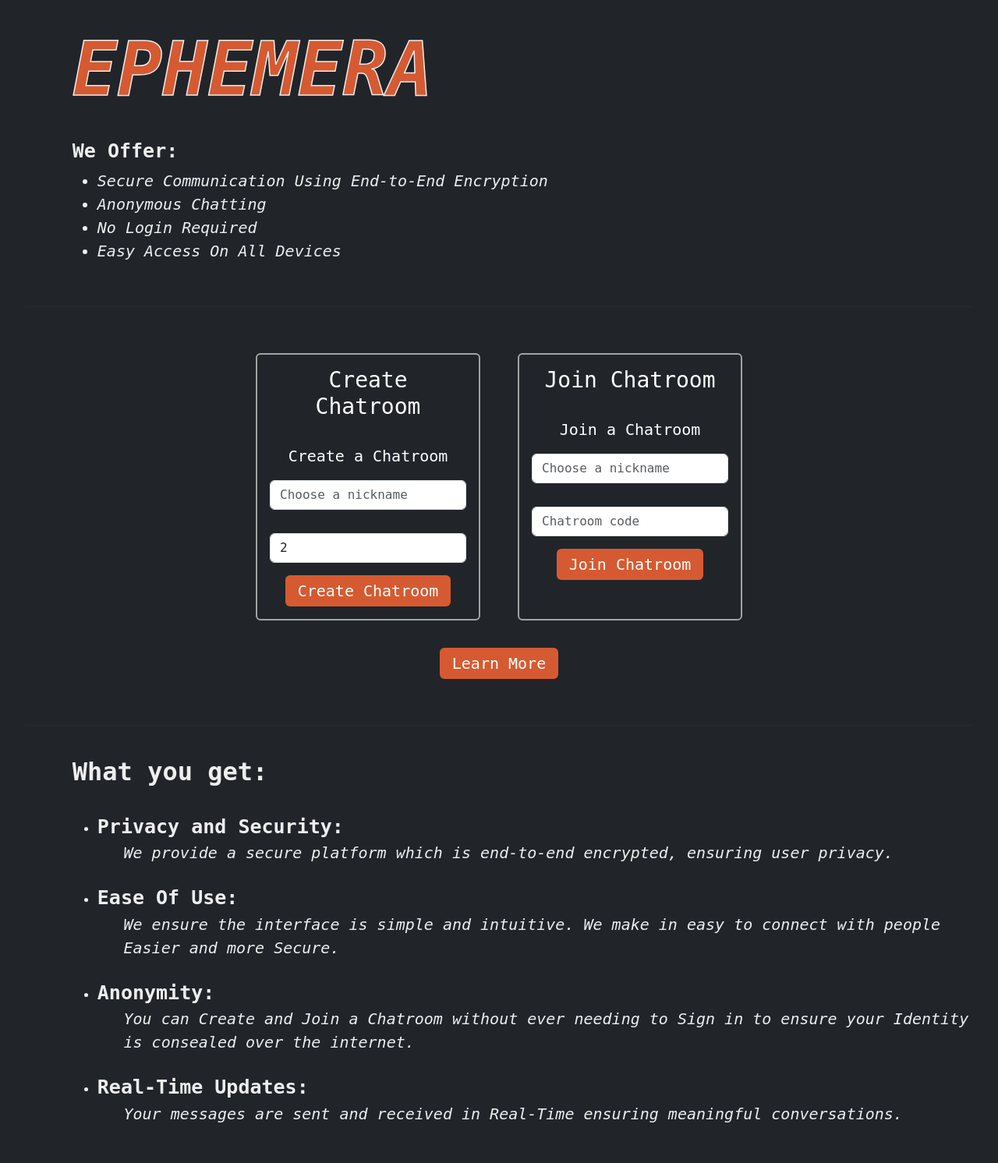
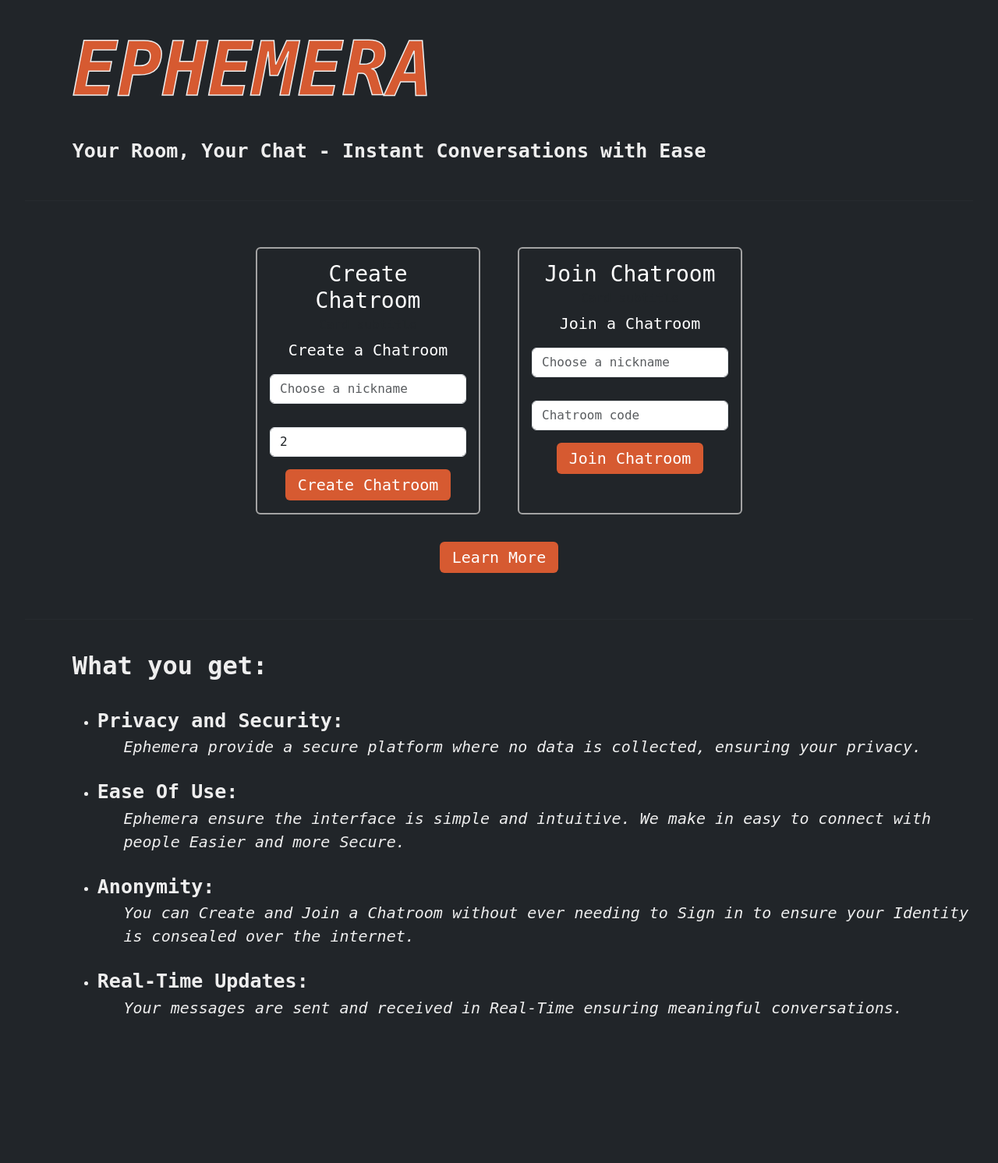
Before and after one commit to SanketJawali/PrivateChatroom, a Flask app: page / in a window 1280 px wide. Shown: the part 82-1574 px from the top of the page at 78% size. After the commit the page ends 1386 px from the top, so only its background shows below. Run offline with Flask 3, Linux system fonts and the light colour scheme.

Commit message:
Final Commit

```diff
--- a/app.py
+++ b/app.py
@@ -8,7 +8,7 @@ from datetime import timedelta
 
 # Configure application
 app = Flask(__name__)
-app.config['SECRET_KEY'] = 'code'
+app.config['SECRET_KEY'] = 'very_secret_code'
 socketio = SocketIO(app)
 app.config['PERMANENT_SESSION_LIFETIME'] = timedelta(days=7)
 
@@ -69,7 +69,13 @@ def create():
 def homepage():
     """ View Homepage """
 
-    return render_template("homepage.html")
+    create_error = ""
+    create_error = session.pop("create_error", None)
+
+    join_error = ""
+    join_error = session.pop("join_error", None)
+
+    return render_template("homepage.html", join_error=join_error, create_error=create_error)
 
 
 @app.route("/index")
@@ -82,7 +88,10 @@ def index():
     join_error = ""
     join_error = session.pop("join_error", None)
 
-    return render_template("index.html", username=session.get("username"), join_error=join_error, create_error=create_error)
+    common_error = ""
+    common_error = session.pop("error_message", None)
+
+    return render_template("index.html", username=session.get("username"), join_error=join_error, create_error=create_error, common_error=common_error)
 
 
 @app.route("/join", methods=["GET", "POST"])
@@ -245,16 +254,13 @@ def room():
 
     room = session.get("room")
 
-    if not room:
-        msg = "No Room found"
-        return render_template("index.html", common_error=msg)
-
     # Ensure that the room code is valid and exists in the `rooms` dictionary
     if room not in rooms:
-        msg = "Room does not exist"
-        return render_template("index.html", common_error=msg)
+        session["common_error"] = "Room does not exist"
+        if session.get("username"):
+            return redirect("/index")
+        return redirect("/")
 
-    members = rooms[room]["members"]
     return render_template("room.html", code=room)
 
 
@@ -306,17 +312,19 @@ def disconnect():
 
     if room in rooms:
         if name in rooms[room]["members"]:
-            rooms[room]["members"].remove(name)  # Remove the nickname from members
+            rooms[room]['members'].remove(name)
 
         rooms[room]["participants"] -= 1
 
+        send({"name": name, "message": "has left the room"}, to=room)
+        emit("update_members", list(rooms[room]["members"]), to=room)
+
         if rooms[room]["participants"] <= 0:
+            print(f"{room} deleted")
+            # print(rooms[room])
             del rooms[room]
-
-    send({"name": name, "message": "has left the room"}, to=room)
-    print(f"{name} has left the room {room}")
-
+            return
 
 
 if __name__ == "__main__":
-    socketio.run(app, debug=True)
+    socketio.run(app)
--- a/sql queries.txt
+++ /dev/null
@@ -1,2 +0,0 @@
-CREATE TABLE users (id INTEGER PRIMARY KEY AUTOINCREMENT NOT NULL, username TEXT NOT NULL, pass TEXT NOT NULL);
-CREATE UNIQUE INDEX username ON users (username);
--- a/static/style.css
+++ b/static/style.css
@@ -139,7 +139,6 @@ button:hover {
 }
 
 .text {
-    /* display: inline; */
     width: 100%;
 }
 
--- a/templates/homepage.html
+++ b/templates/homepage.html
@@ -11,13 +11,8 @@
                    -webkit-text-stroke: 1.5px #EEEEEE;">
             <i><b>EPHEMERA</b></i>
         </h1><br>
-        <h2 class="title">We Offer:</h2>
-        <ul>
-            <li class="info">Secure Communication Using End-to-End Encryption</li>
-            <li class="info">Anonymous Chatting</li>
-            <li class="info">No Login Required</li>
-            <li class="info">Easy Access On All Devices</li>
-        </ul><br>
+        <h2 class="title">Your Room, Your Chat - Instant Conversations with Ease</h2>
+        <br>
     </div>
     <hr><br>
 
@@ -88,11 +83,11 @@
         <ul>
             <li>
                 <div class="title">Privacy and Security:</div>
-                <div class="info indent">We provide a secure platform which is end-to-end encrypted, ensuring user privacy.</div>
+                <div class="info indent">Ephemera provide a secure platform where no data is collected, ensuring your privacy.</div>
             </li><br>
             <li>
                 <div class="title">Ease Of Use:</div>
-                <div class="info indent">We ensure the interface is simple and intuitive. We make in easy to connect with people Easier and more Secure.</div>
+                <div class="info indent">Ephemera ensure the interface is simple and intuitive. We make in easy to connect with people Easier and more Secure.</div>
             </li><br>
             <li>
                 <div class="title">Anonymity:</div>
--- a/templates/index.html
+++ b/templates/index.html
@@ -8,7 +8,7 @@
 <div class="main ">
     <p class="title txt-center">Welcome, {{ username }}!</p>
     <hr>
-    <p style="width: 100%; position: absolute; left: 50%; transform: translate(-50%, 0);">
+    <div style="width: 100%; text-align:center;">
         {% if common_error %}
             <div>
                 <ul class="error-messages">
@@ -16,7 +16,7 @@
                 </ul>
             </div>
         {% endif %}
-    </p>
+    </div>
     <div class="card-container">
         <div class="card text-bg-dark mb-3" style="width: 18rem; border: 2px solid #a3a3a3;">
             <div class="card-body txt-center">
--- a/templates/layout.html
+++ b/templates/layout.html
@@ -2,7 +2,6 @@
 <html lang="en">
 
     <head>
-        <!-- Required meta tags -->
         <meta charset="utf-8">
         <meta name="viewport" content="width=device-width, initial-scale=1">
 
--- a/templates/login.html
+++ b/templates/login.html
@@ -17,7 +17,7 @@
                                          bottom: 40px;
                                          top: 16%">
 
-        <img src="https://images.unsplash.com/photo-1528214968864-8dd00782fa9e?q=80&w=1838&auto=format&fit=crop&ixlib=rb-4.0.3&ixid=M3wxMjA3fDB8MHxwaG90by1wYWdlfHx8fGVufDB8fHx8fA%3D%3D" class="card-img-top" alt="..." style="height: 12rem; border-radius: 15px; border-bottom-left-radius: 0; border-bottom-right-radius: 0;">
+        <img src="https://images.unsplash.com/photo-1477346611705-65d1883cee1e?q=80&w=2070&auto=format&fit=crop&ixlib=rb-4.0.3&ixid=M3wxMjA3fDB8MHxwaG90by1wYWdlfHx8fGVufDB8fHx8fA%3D%3D" class="card-img-top" alt="..." style="height: 12rem; border-radius: 15px; border-bottom-left-radius: 0; border-bottom-right-radius: 0;">
         <div class="card-body">
             <h5 class="title">Login</h5>
             <p class="card-text">
@@ -48,6 +48,7 @@
                 <a href="/register">Register</a>
             </p>
         </div>
+        <p class="muted" style="float: left;">Photo by: John Towner on Unsplash</p>
     </div>
 </div>
 
--- a/templates/register.html
+++ b/templates/register.html
@@ -16,7 +16,7 @@
                                              transform: translate(-50%, 0);
                                              top: 15%;">
 
-            <img src="https://images.unsplash.com/photo-1469474968028-56623f02e42e?q=80&w=2074&auto=format&fit=crop&ixlib=rb-4.0.3&ixid=M3wxMjA3fDB8MHxwaG90by1wYWdlfHx8fGVufDB8fHx8fA%3D%3D" class="card-img-top" alt="..." style="height: 12rem; border-radius: 15px; border-bottom-left-radius: 0; border-bottom-right-radius: 0;">
+            <img src="https://images.unsplash.com/photo-1519852476561-ec618b0183ba?q=80&w=2056&auto=format&fit=crop&ixlib=rb-4.0.3&ixid=M3wxMjA3fDB8MHxwaG90by1wYWdlfHx8fGVufDB8fHx8fA%3D%3D" class="card-img-top" alt="..." style="height: 12rem; border-radius: 15px; border-bottom-left-radius: 0; border-bottom-right-radius: 0;">
             <div class="card-body">
                 <h5 class="title">Register</h5>
                 <p class="card-text">
@@ -54,6 +54,7 @@
                     <a href="/login">login</a>
                 </p>
             </div>
+            <p class="muted" style="float: left;">Photo by: Jack Anstey on Unsplash</p>
         </div>
     </div>
 
--- a/templates/room.html
+++ b/templates/room.html
@@ -1,7 +1,6 @@
 <!doctype html>
 <html lang="en">
     <head>
-        <!-- Required meta tags -->
         <meta charset="utf-8">
         <meta name="viewport" content="width=device-width, initial-scale=1">
 
```
Also changed, not shown: requirements.txt (added, +16 -0 lines), README.md, database.db (deleted), 1 other file.
